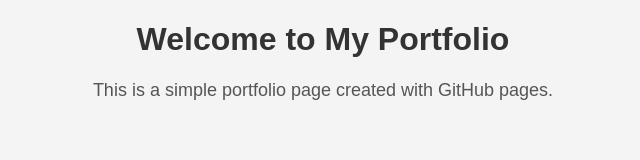
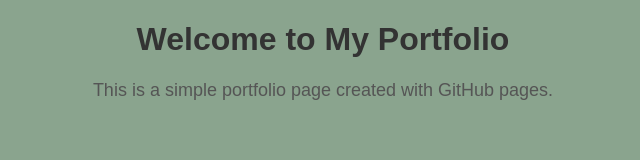
Before and after one commit to tomato-kozou/tomato_kozou.github.io, a plain HTML site: page index.html in a window 1280 px wide. Shown: the whole page, without its empty margins (317-957 px from the left). Drawn offline with Linux system fonts and the light colour scheme.

Commit message:
Update style.css

```diff
--- a/style.css
+++ b/style.css
@@ -2,7 +2,7 @@
   font-family: Arial, sans-serif;
   margin: 0;
   padding: 0;
-  background-color: #f4f4f4;
+  background-color: #8aa48e;
   text-align: center;
 }
 
```
